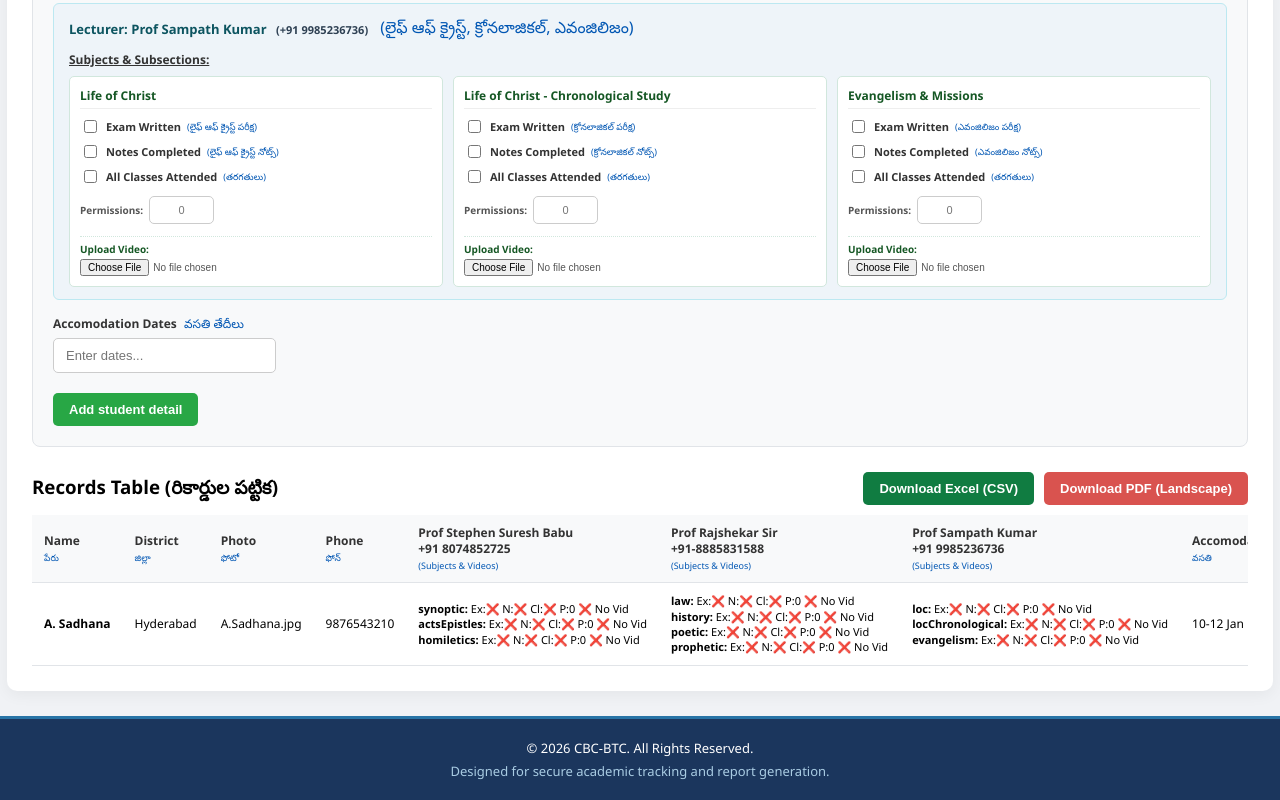
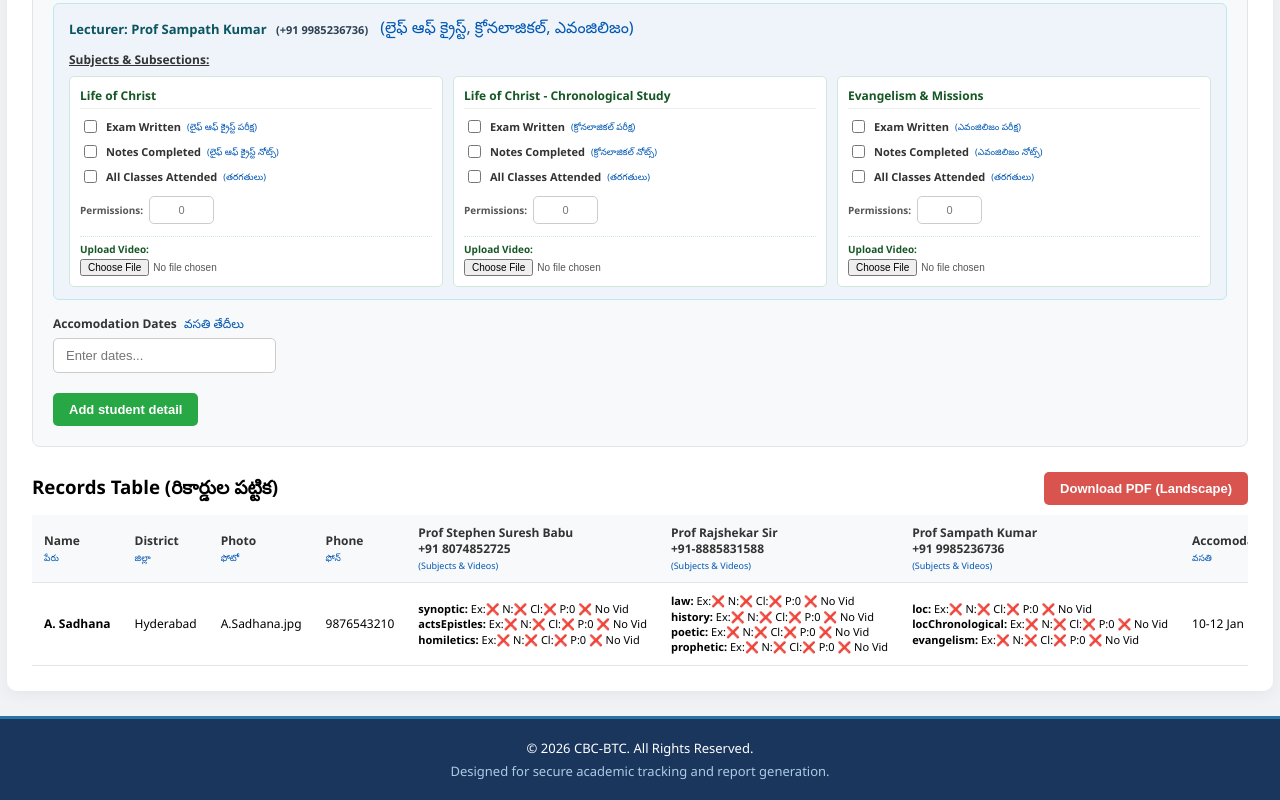
Before and after one commit to pramilaaztraining/cbc-students-manager, a React (Create React App) app: page / in a window 1280 px wide. Shown: the part 1046-1846 px from the top of the page. Built offline with nearby package versions, Linux system fonts and the light colour scheme.

Commit message:
Removed unused XLSX import to fix Vercel build error

```diff
--- a/src/App.js
+++ b/src/App.js
@@ -1,5 +1,4 @@
 import React, { useState, useEffect } from 'react';
-import * as XLSX from 'xlsx';
 import { jsPDF } from 'jspdf';
 import autoTable from 'jspdf-autotable';
 import './App.css';
@@ -55,7 +54,6 @@ function App() {
   const [currentId, setCurrentId] = useState(null);
 
   useEffect(() => {
-    // Save row data excluding heavy object URLs to prevent storage quota issues
     const rowsToPersist = rows.map(row => ({
       ...row,
       stephen: Object.fromEntries(Object.entries(row.stephen).map(([k, v]) => k.includes('VideoFile') ? [k, null] : [k, v])),
@@ -164,39 +162,6 @@ function App() {
         });
       }
     }
-  };
-
-  // EXCEL EXPORT (CSV format with clean UTF-8 BOM)
-  const exportToExcel = () => {
-    const headers = [
-      'Name / పేరు', 'District / జిల్లా', 'Photo / ఫోటో', 'Phone / ఫోన్',
-      'Prof Stephen Suresh Babu (+91 8074852725)',
-      'Prof Rajshekar Sir (+91-8885831588)',
-      'Prof Sampath Kumar (+91 9985236736)',
-      'Accommodation / వసతి'
-    ];
-
-    const formatDetailedCSV = (obj, keys) => {
-      return keys.map(k => `[${k}:Ex${obj[`${k}Exam`]?'Y':'N'} N${obj[`${k}Notes`]?'Y':'N'} Cl${obj[`${k}Classes`]?'Y':'N'} P:${obj[`${k}Permissions`]||0} Vid:${obj[`${k}VideoFileName`]||'None'}]`).join(' ');
-    };
-
-    const dataRows = rows.map(row => [
-      row.name, row.district, row.photoLink || 'N/A', row.phone,
-      formatDetailedCSV(row.stephen, stephenKeys),
-      formatDetailedCSV(row.rajshekar, rajkeys),
-      formatDetailedCSV(row.sampath, sampathKeys),
-      row.accommodation
-    ]);
-
-    let csvContent = '\uFEFF' + [headers, ...dataRows].map(e => e.join(",")).join("\n");
-    const blob = new Blob([csvContent], { type: 'text/csv;charset=utf-8;' });
-    const url = URL.createObjectURL(blob);
-    const link = document.createElement('a');
-    link.setAttribute('href', url);
-    link.setAttribute('download', 'CBC_BTC_Records.csv');
-    document.body.appendChild(link);
-    link.click();
-    document.body.removeChild(link);
   };
 
   // PDF EXPORT
@@ -433,7 +398,6 @@ function App() {
         <div className="export-controls">
           <h3>Records Table (రికార్డుల పట్టిక)</h3>
           <div className="export-buttons">
-            <button onClick={exportToExcel} className="btn-excel">Download Excel (CSV)</button>
             <button onClick={exportToPDF} className="btn-pdf">Download PDF (Landscape)</button>
           </div>
         </div>
```
